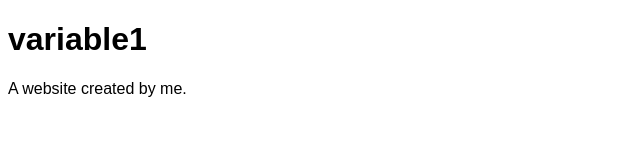
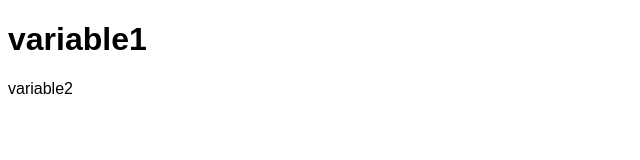
Before and after one commit to durgarao51097/nginx_web, a plain HTML site: page index.html in a window 1280 px wide. Shown: the whole page, without its empty margins (0-640 px from the left). Drawn offline with Linux system fonts and the light colour scheme.

Commit message:
Update index.html

```diff
--- a/index.html
+++ b/index.html
@@ -13,7 +13,7 @@
 	<body>
 
 	<h1>variable1</h1>
-	<p>A website created by me.</p>
+	<p>variable2</p>
 
 	</body>
 	</html>
```
